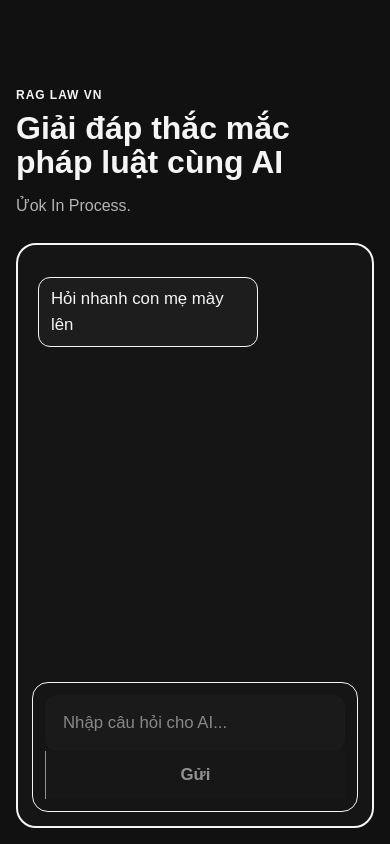
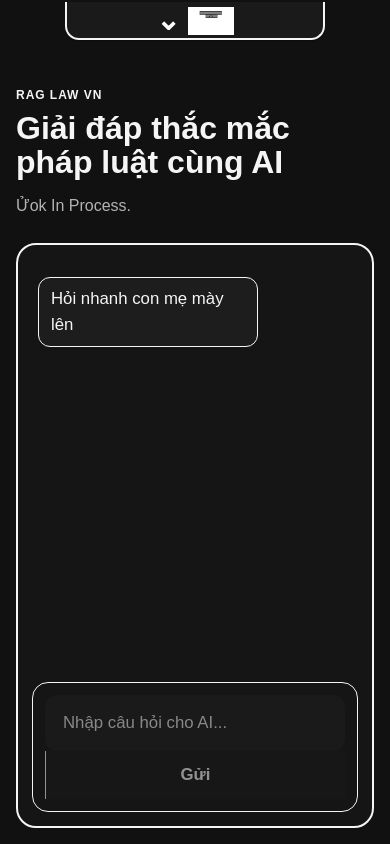
Before and after one commit to ducvan1909/rag_law_vn, a React (Vite) app in the folder web/: page / in a window 390 px wide. Built offline with nearby package versions, Linux system fonts and the light colour scheme.

Commit message:
chinh size @media

```diff
--- a/web/src/App.tsx
+++ b/web/src/App.tsx
@@ -456,6 +456,9 @@ export default function App() {
           aria-label={isMobileRailOpen ? "Thu gọn thanh điều hướng" : "Mở thanh điều hướng"}
           aria-expanded={isMobileRailOpen}
         >
+          <span className="mobile-rail-toggle__fallback" aria-hidden="true">
+            {isMobileRailOpen ? "⌃" : "⌄"}
+          </span>
           <img
             className="mobile-rail-toggle__icon"
             src={isMobileRailOpen ? railCloseIcon : railOpenIcon}
--- a/web/src/styles.css
+++ b/web/src/styles.css
@@ -753,22 +753,46 @@ h1 {
 
   .mobile-rail-toggle {
     position: fixed;
-    top: 4px;
+    top: calc(env(safe-area-inset-top) + 2px);
     left: 50%;
-    z-index: 31;
-    width: min(68vw, 240px);
-    padding: 0;
-    border: 0;
-    background: transparent;
+    z-index: 999;
+    width: min(72vw, 260px);
+    height: 38px;
+    padding: 4px 12px 2px;
+    border: 2px solid var(--border);
+    border-top: 0;
+    border-radius: 0 0 14px 14px;
+    background: var(--button-bg);
     cursor: pointer;
     transform: translateX(-50%);
     touch-action: manipulation;
+    display: flex;
+    align-items: center;
+    justify-content: center;
+    gap: 8px;
+    box-shadow: 0 2px 0 rgba(0, 0, 0, 0.18);
+    -webkit-tap-highlight-color: transparent;
+  }
+
+  .mobile-rail-toggle:focus-visible {
+    outline: 2px solid var(--border);
+    outline-offset: 2px;
+  }
+
+  .mobile-rail-toggle__fallback {
+    display: inline-block;
+    font-size: 1.8rem;
+    line-height: 1;
+    font-weight: 700;
+    transform: translateY(-1px);
   }
 
   .mobile-rail-toggle__icon {
     display: block;
-    width: 100%;
+    width: auto;
+    max-width: 46px;
     height: auto;
+    flex: 0 0 auto;
   }
 
   .left-rail {
```
